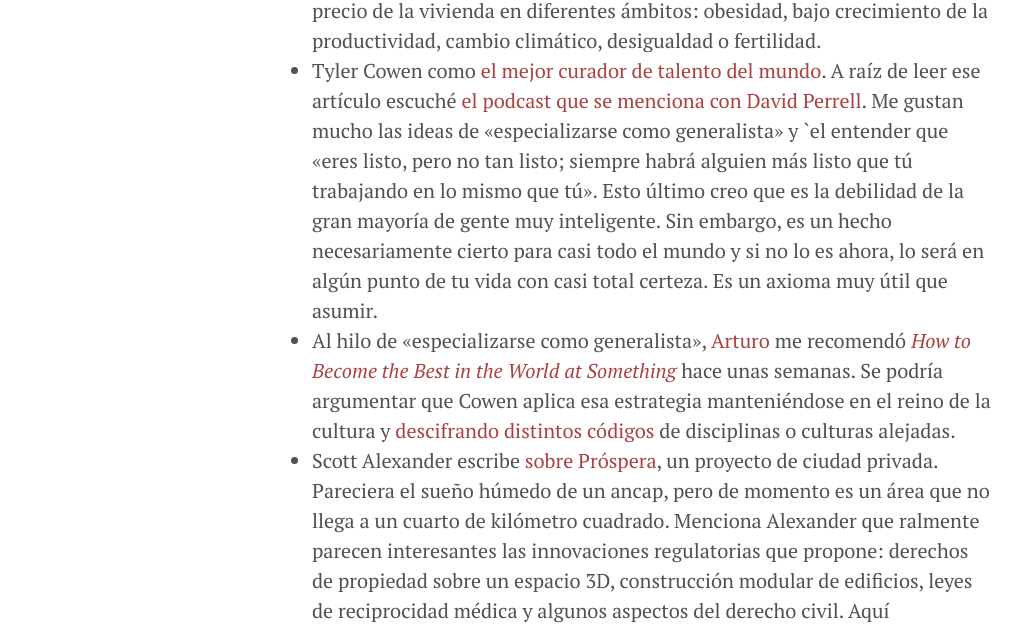
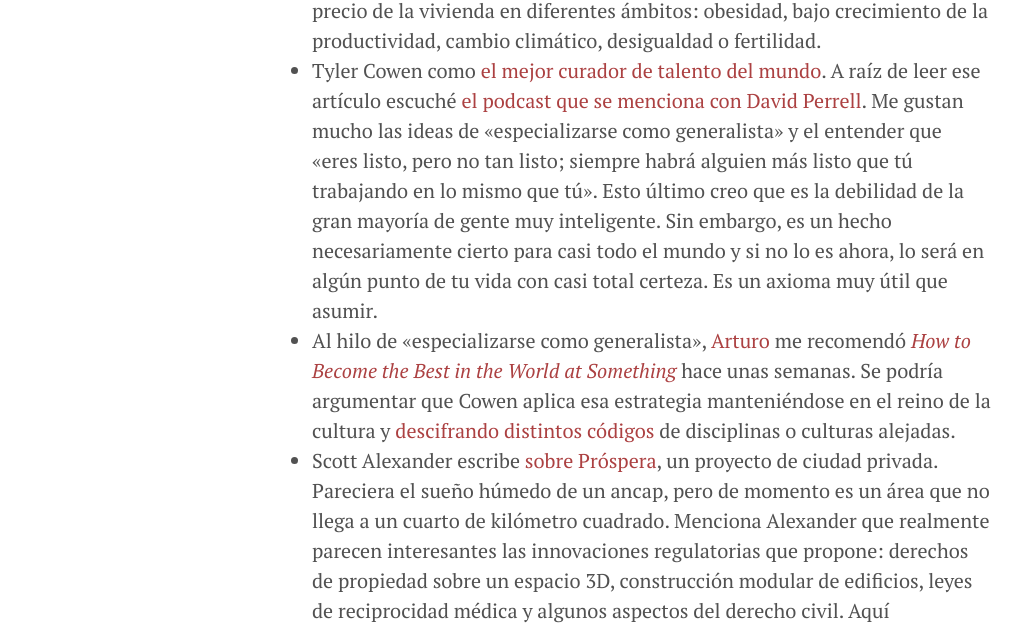
Before and after one commit to rbarbadillo/rbarbadillo.github.io, a Jekyll site: the page built from _posts/2021-11-21-cachitos-de-noviembre.md, in a window 1280 px wide and 1400 px high. Shown: the part 526-1151 px from the top of the window, without its empty margins (8-1030 px from the left). Built offline with Jekyll 4.4.1, drawn with Linux system fonts in a browser that asks for light colours; some of the changed text lies outside the part shown.

Commit message:
Fix typos in "Cachitos de noviembre de 2021"

```diff
--- a/_posts/2021-11-21-cachitos-de-noviembre.md
+++ b/_posts/2021-11-21-cachitos-de-noviembre.md
@@ -10,9 +10,9 @@
 
 - Balaji Srinivasan [vuelve al podcast de Tim Ferriss](https://open.spotify.com/episode/5MrMCSbPrz3jQLGFKpqnIH?si=4b43d008012344ad){:target="_blank"}. Me gusta un intelectual hablando de futuros tecno-optimistas/aceleracionistas lo que a un tonto un lápiz, pero también me da la sensación de que es alguien que hace mil predicciones y recuerda solo las que fueron bien. Me gustaría que aceptase [la apuesta que le propone Glen Weyl](https://twitter.com/glenweyl/status/1460357114228994053){:target="_blank"}.
 - Una [teoría de la vivienda para todo](https://www.worksinprogress.co/issue/the-housing-theory-of-everything/). Los posibles efectos del aumento del precio de la vivienda en diferentes ámbitos: obesidad, bajo crecimiento de la productividad, cambio climático, desigualdad o fertilidad.
-- Tyler Cowen como [el mejor curador de talento del mundo](https://kulesa.substack.com/p/tyler-cowen-is-the-best-curator-of){:target="_blank"}. A raíz de leer ese artículo escuché [el podcast que se menciona con David Perrell](https://open.spotify.com/episode/7kLFzdAYCHSuKk8JJYDoPn?context=spotify:show:5WaTr94Kr7umvyuXYcobqA){:target="_blank"}. Me gustan mucho las ideas de «especializarse como generalista» y `el entender que «eres listo, pero no tan listo; siempre habrá alguien más listo que tú trabajando en lo mismo que tú». Esto último creo que es la debilidad de la gran mayoría de gente muy inteligente. Sin embargo, es un hecho necesariamente cierto para casi todo el mundo y si no lo es ahora, lo será en algún punto de tu vida con casi total certeza. Es un axioma muy útil que asumir.
+- Tyler Cowen como [el mejor curador de talento del mundo](https://kulesa.substack.com/p/tyler-cowen-is-the-best-curator-of){:target="_blank"}. A raíz de leer ese artículo escuché [el podcast que se menciona con David Perrell](https://open.spotify.com/episode/7kLFzdAYCHSuKk8JJYDoPn?context=spotify:show:5WaTr94Kr7umvyuXYcobqA){:target="_blank"}. Me gustan mucho las ideas de «especializarse como generalista» y el entender que «eres listo, pero no tan listo; siempre habrá alguien más listo que tú trabajando en lo mismo que tú». Esto último creo que es la debilidad de la gran mayoría de gente muy inteligente. Sin embargo, es un hecho necesariamente cierto para casi todo el mundo y si no lo es ahora, lo será en algún punto de tu vida con casi total certeza. Es un axioma muy útil que asumir.
 - Al hilo de «especializarse como generalista», [Arturo](https://twitter.com/ArturoHerrero) me recomendó [_How to Become the Best in the World at Something_](https://unchartedterritories.tomaspueyo.com/p/how-to-become-the-best-in-the-world){:target="_blank"} hace unas semanas. Se podría argumentar que Cowen aplica esa estrategia manteniéndose en el reino de la cultura y [descifrando distintos códigos](https://marginalrevolution.com/marginalrevolution/2018/12/deconstructing-cultural-codes.html){:target="_blank"} de disciplinas o culturas alejadas.
-- Scott Alexander escribe [sobre Próspera](https://astralcodexten.substack.com/p/prospectus-on-prospera){:target="_blank"}, un proyecto de ciudad privada. Pareciera el sueño húmedo de un ancap, pero de momento es un área que no llega a un cuarto de kilómetro cuadrado. Menciona Alexander que ralmente parecen interesantes las innovaciones regulatorias que propone: derechos de propiedad sobre un espacio 3D, construcción modular de edificios, leyes de reciprocidad médica y algunos aspectos del derecho civil. Aquí claramente lo más importante es que puede ser lo más parecido a vivir en [una casa diseñada por Zaha Hadid](https://www.zaha-hadid.com/architecture/roatan-prospera-residences/){:target="_blank"}.
+- Scott Alexander escribe [sobre Próspera](https://astralcodexten.substack.com/p/prospectus-on-prospera){:target="_blank"}, un proyecto de ciudad privada. Pareciera el sueño húmedo de un ancap, pero de momento es un área que no llega a un cuarto de kilómetro cuadrado. Menciona Alexander que realmente parecen interesantes las innovaciones regulatorias que propone: derechos de propiedad sobre un espacio 3D, construcción modular de edificios, leyes de reciprocidad médica y algunos aspectos del derecho civil. Aquí claramente lo más importante es que puede ser lo más parecido a vivir en [una casa diseñada por Zaha Hadid](https://www.zaha-hadid.com/architecture/roatan-prospera-residences/){:target="_blank"}.
 - [Adele ha sacado disco](https://open.spotify.com/album/21jF5jlMtzo94wbxmJ18aa?si=U84ogN6XScum1rkAtO7_DA){:target="_blank"} pero de momento no me apasiona. Dellafuente [también está de vuelta](https://www.youtube.com/watch?v=aDyDON9FOXE){:target="_blank"} y más molón.  He estado escuchando bastante el [remezclado de _Random Access Memories_](https://soundcloud.com/daftside-2/sets/random-access-memories-1){:target="_blank"}  de Darkside (Nicholas Jaar y Dave Harrington) de hace ya unos años.
 
 Con relación a pensar sobre la muerte y qué nos hace seguir siendo nosotros (hace un par de meses [hablé de esto en Twitter](https://twitter.com/raquelbars/status/1430788842135621635){:target="_blank"}):
```
